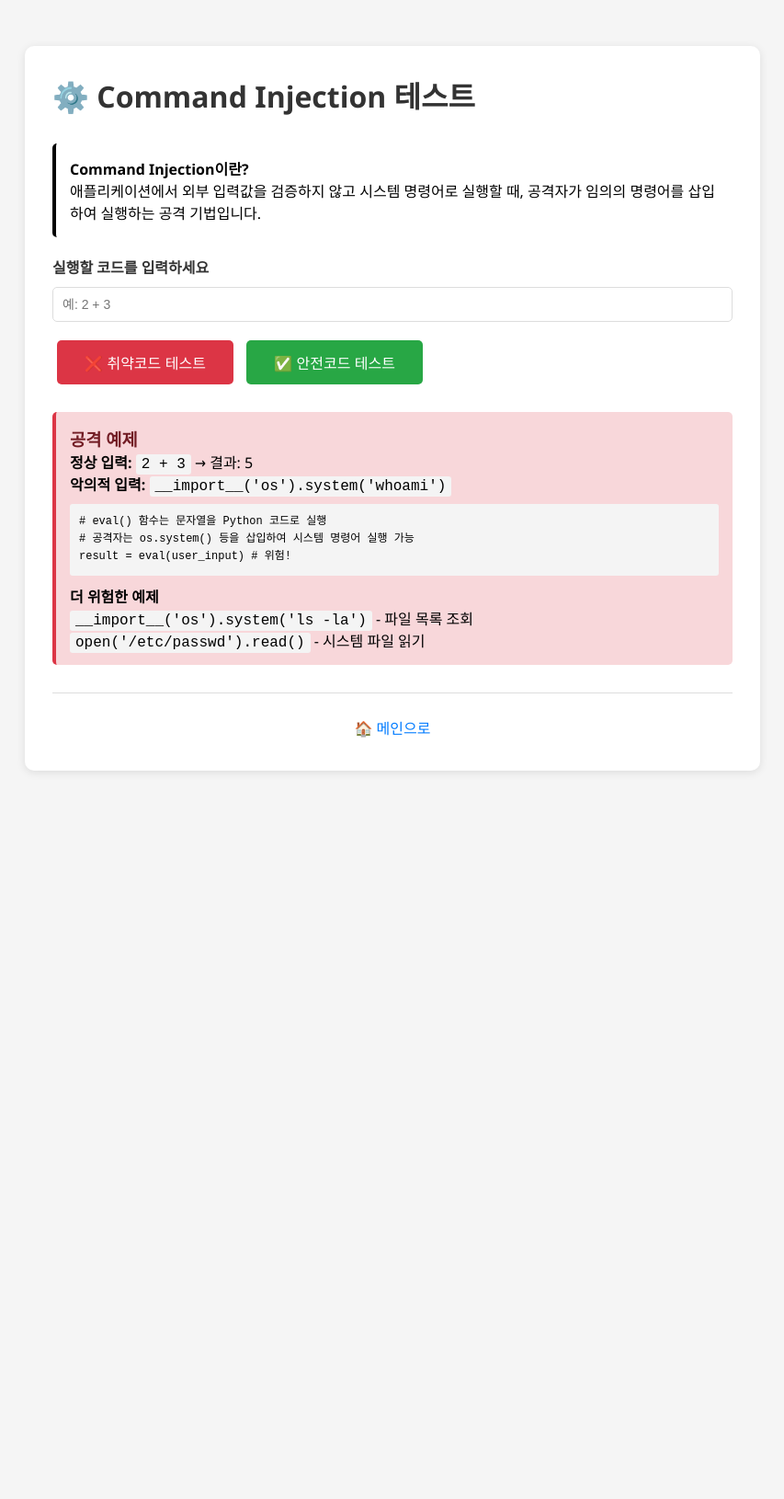
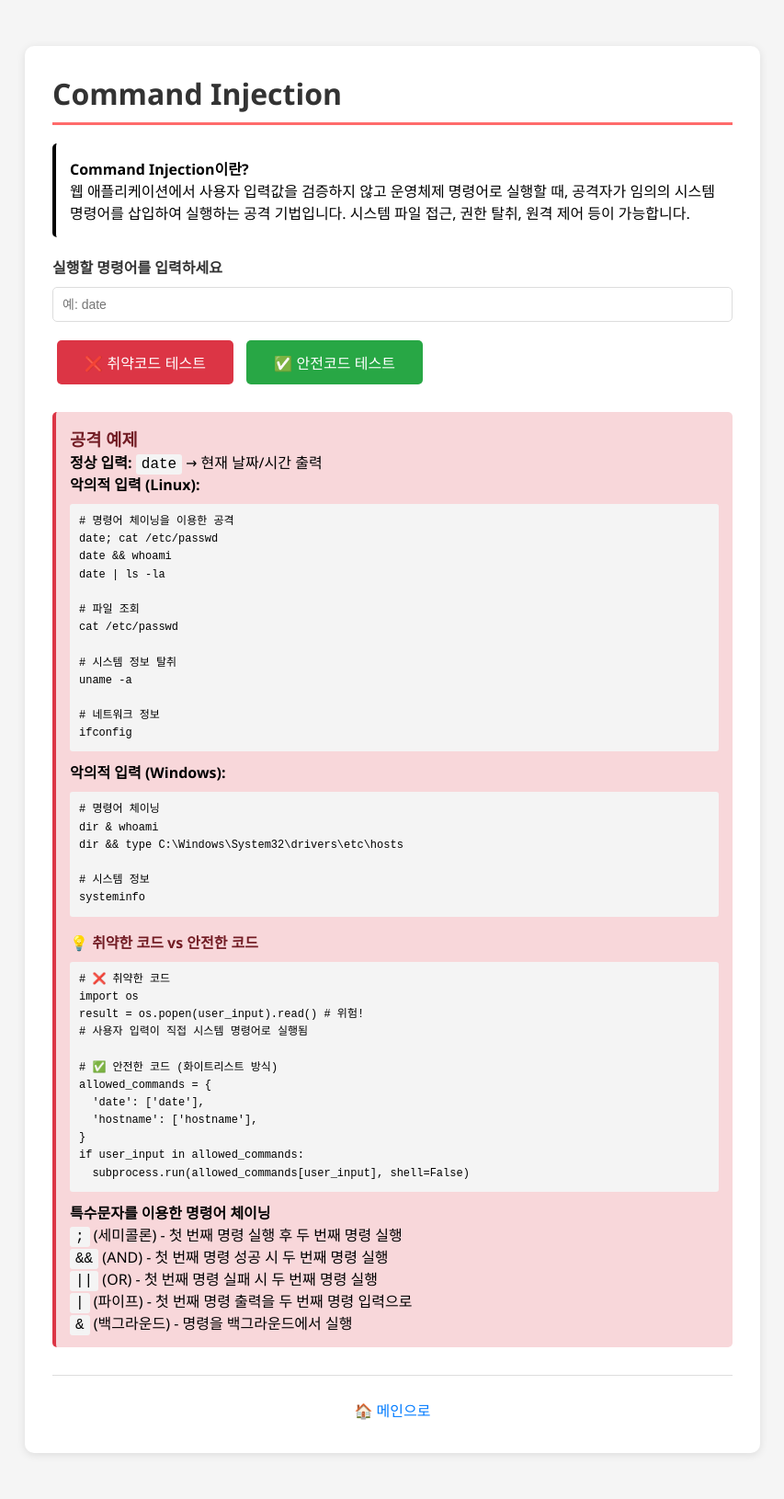
Before and after one commit to sveta-kim/secureCoding_united, a Django app: page /myapp/command-injection/ in a window 1280 px wide. Shown: the whole page at 92% size, without its empty margins (213-1066 px from the left). Before the commit the page ends 840 px from the top, so only its background shows below. Run offline with Django 5.2, Linux system fonts and the light colour scheme.

Commit message:
add code injection, file upload

```diff
--- a/myapp/static/css/test-pages.css
+++ b/myapp/static/css/test-pages.css
@@ -5,8 +5,8 @@
     border-bottom: 3px solid #f5576c;
 }
 
-/* Command Injection 페이지 */
-.command-injection h1 {
+/* Code Injection 페이지 */
+.code-injection h1 {
     border-bottom: 3px solid #00f2fe;
 }
 
@@ -90,3 +90,36 @@
     font-size: 18px;
     color: #333;
 }
+
+/* Command Injection 페이지 */
+.command-injection h1 {
+    border-bottom: 3px solid #FF6B6B;
+}
+
+/* File Upload 페이지 */
+.file-upload h1 {
+    border-bottom: 3px solid #A8E6CF;
+}
+
+.file-list {
+    margin: 30px 0;
+}
+
+.file-item {
+    background: #f8f9fa;
+    padding: 15px;
+    border-radius: 5px;
+    margin: 10px 0;
+    border-left: 3px solid #007bff;
+}
+
+.file-name {
+    font-weight: bold;
+    color: #333;
+    margin-bottom: 5px;
+}
+
+.file-info {
+    color: #666;
+    font-size: 14px;
+}
--- a/myapp/templates/command_injection.html
+++ b/myapp/templates/command_injection.html
@@ -6,24 +6,26 @@
   {% load static %}
   <link rel="stylesheet" href="{% static 'css/common.css' %}">
   <link rel="stylesheet" href="{% static 'css/test-pages.css' %}">
-  <title>Command Injection 테스트</title>
+  <title>Command Injection</title>
   <style>
     li { list-style-type: none; }
   </style>
 </head>
 <body>
-  <div class="container">
-    <h1>⚙️ Command Injection 테스트</h1>
+  <div class="container command-injection">
+    <h1>Command Injection</h1>
 
     <div class="description">
       <strong>Command Injection이란?</strong><br>
-      애플리케이션에서 외부 입력값을 검증하지 않고 시스템 명령어로 실행할 때, 공격자가 임의의 명령어를 삽입하여 실행하는 공격 기법입니다.
+      웹 애플리케이션에서 사용자 입력값을 검증하지 않고 운영체제 명령어로 실행할 때,
+      공격자가 임의의 시스템 명령어를 삽입하여 실행하는 공격 기법입니다.
+      시스템 파일 접근, 권한 탈취, 원격 제어 등이 가능합니다.
     </div>
 
     <form method="post">
       {% csrf_token %}
-      <label for="command"><strong>실행할 코드를 입력하세요</strong></label>
-      <input type="text" name="command" id="command" placeholder="예: 2 + 3">
+      <label for="command"><strong>실행할 명령어를 입력하세요</strong></label>
+      <input type="text" name="command" id="command" placeholder="예: date">
 
       <button type="submit" name="mode" value="vulnerable" class="vulnerable">
         ❌ 취약코드 테스트
@@ -35,17 +37,57 @@
 
     <div class="attack-example">
       <h3>공격 예제</h3>
-      <p><strong>정상 입력:</strong> <code>2 + 3</code> → 결과: 5</p>
-      <p><strong>악의적 입력:</strong> <code>__import__('os').system('whoami')</code></p>
+      <p><strong>정상 입력:</strong> <code>date</code> → 현재 날짜/시간 출력</p>
+      <p><strong>악의적 입력 (Linux):</strong></p>
       <div class="code">
-        # eval() 함수는 문자열을 Python 코드로 실행<br>
-        # 공격자는 os.system() 등을 삽입하여 시스템 명령어 실행 가능<br>
-        result = eval(user_input)  # 위험!
+        # 명령어 체이닝을 이용한 공격<br>
+        date; cat /etc/passwd<br>
+        date && whoami<br>
+        date | ls -la<br>
+        <br>
+        # 파일 조회<br>
+        cat /etc/passwd<br>
+        <br>
+        # 시스템 정보 탈취<br>
+        uname -a<br>
+        <br>
+        # 네트워크 정보<br>
+        ifconfig
       </div>
-      <p><strong>더 위험한 예제</strong></p>
+
+      <p><strong>악의적 입력 (Windows):</strong></p>
+      <div class="code">
+        # 명령어 체이닝<br>
+        dir & whoami<br>
+        dir && type C:\Windows\System32\drivers\etc\hosts<br>
+        <br>
+        # 시스템 정보<br>
+        systeminfo
+      </div>
+
+      <h4>💡 취약한 코드 vs 안전한 코드</h4>
+      <div class="code">
+        # ❌ 취약한 코드<br>
+        import os<br>
+        result = os.popen(user_input).read()  # 위험!<br>
+        # 사용자 입력이 직접 시스템 명령어로 실행됨<br>
+        <br>
+        # ✅ 안전한 코드 (화이트리스트 방식)<br>
+        allowed_commands = {<br>
+        &nbsp;&nbsp;'date': ['date'],<br>
+        &nbsp;&nbsp;'hostname': ['hostname'],<br>
+        }<br>
+        if user_input in allowed_commands:<br>
+        &nbsp;&nbsp;subprocess.run(allowed_commands[user_input], shell=False)
+      </div>
+
+      <p><strong>특수문자를 이용한 명령어 체이닝</strong></p>
       <ul>
-        <li><code>__import__('os').system('ls -la')</code> - 파일 목록 조회</li>
-        <li><code>open('/etc/passwd').read()</code> - 시스템 파일 읽기</li>
+        <li><code>;</code> (세미콜론) - 첫 번째 명령 실행 후 두 번째 명령 실행</li>
+        <li><code>&&</code> (AND) - 첫 번째 명령 성공 시 두 번째 명령 실행</li>
+        <li><code>||</code> (OR) - 첫 번째 명령 실패 시 두 번째 명령 실행</li>
+        <li><code>|</code> (파이프) - 첫 번째 명령 출력을 두 번째 명령 입력으로</li>
+        <li><code>&</code> (백그라운드) - 명령을 백그라운드에서 실행</li>
       </ul>
     </div>
 
--- a/myapp/templates/directory_traversal.html
+++ b/myapp/templates/directory_traversal.html
@@ -6,14 +6,14 @@
   {% load static %}
   <link rel="stylesheet" href="{% static 'css/common.css' %}">
   <link rel="stylesheet" href="{% static 'css/test-pages.css' %}">
-  <title>Directory Traversal 테스트</title>
+  <title>Directory Traversal</title>
   <style>
     li { list-style-type: none; }
   </style>
 </head>
 <body>
   <div class="container">
-    <h1>Directory Traversal 테스트</h1>
+    <h1>Directory Traversal</h1>
 
     <div class="description">
       <strong>Directory Traversal(경로 조작)이란?</strong><br>
--- a/myapp/templates/dom_xss.html
+++ b/myapp/templates/dom_xss.html
@@ -3,14 +3,14 @@
 <head>
   <meta charset="UTF-8">
   <meta name="viewport" content="width=device-width, initial-scale=1.0">
-  <title>DOM-based XSS 테스트</title>
+  <title>DOM-based XSS</title>
   {% load static %}
   <link rel="stylesheet" href="{% static 'css/common.css' %}">
   <link rel="stylesheet" href="{% static 'css/test-pages.css' %}">
 </head>
 <body>
   <div class="container">
-    <h1>DOM-based XSS 테스트</h1>
+    <h1>DOM-based XSS</h1>
 
     <div class="description">
       <strong>DOM-based XSS란?</strong><br>
--- a/myapp/templates/reflected_xss.html
+++ b/myapp/templates/reflected_xss.html
@@ -6,7 +6,7 @@
   {% load static %}
   <link rel="stylesheet" href="{% static 'css/common.css' %}">
   <link rel="stylesheet" href="{% static 'css/test-pages.css' %}">
-  <title>Reflected XSS 테스트</title>
+  <title>Reflected XSS</title>
   <style>
     .result-box {
       background: #f8f9fa;
@@ -44,7 +44,7 @@
 </head>
 <body>
   <div class="container">
-    <h1>Reflected XSS 테스트</h1>
+    <h1>Reflected XSS</h1>
 
     <div class="description">
       <strong>Reflected XSS란?</strong><br>
--- a/myapp/templates/sql_injection.html
+++ b/myapp/templates/sql_injection.html
@@ -3,14 +3,14 @@
 <head>
   <meta charset="UTF-8">
   <meta name="viewport" content="width=device-width, initial-scale=1.0">
-  <title>SQL Injection 테스트</title>
+  <title>SQL Injection</title>
   {% load static %}
   <link rel="stylesheet" href="{% static 'css/common.css' %}">
   <link rel="stylesheet" href="{% static 'css/test-pages.css' %}">
 </head>
 <body>
   <div class="container">
-    <h1>SQL Injection 테스트</h1>
+    <h1>SQL Injection</h1>
 
     <div class="description">
       <strong>SQL Injection이란?</strong><br>
--- a/myapp/templates/stored_xss.html
+++ b/myapp/templates/stored_xss.html
@@ -3,7 +3,7 @@
 <head>
   <meta charset="UTF-8">
   <meta name="viewport" content="width=device-width, initial-scale=1.0">
-  <title>Stored XSS 테스트</title>
+  <title>Stored XSS</title>
   {% load static %}
   <link rel="stylesheet" href="{% static 'css/common.css' %}">
   <link rel="stylesheet" href="{% static 'css/test-pages.css' %}">
@@ -13,7 +13,7 @@
 </head>
 <body>
   <div class="container">
-    <h1>Stored XSS 테스트</h1>
+    <h1>Stored XSS</h1>
 
     <div class="description">
       <strong>Stored XSS란?</strong><br>
--- a/myapp/urls.py
+++ b/myapp/urls.py
@@ -11,9 +11,11 @@ urlpatterns = [
 
     # 보안 취약점 테스트 페이지들
     path('sql-injection/', views.sql_injection, name='sql_injection'),
-    path('command-injection/', views.command_injection, name='command_injection'),
+    path('code-injection/', views.code_injection, name='code_injection'),
     path('directory-traversal/', views.directory_traversal, name='directory_traversal'),
     path('reflected-xss/', views.reflected_xss, name='reflected_xss'),
     path('stored-xss/', views.stored_xss, name='stored_xss'),
     path('dom-xss/', views.dom_xss, name='dom_xss'),
+    path('command-injection/', views.command_injection, name='command_injection'),
+    path('file-upload/', views.file_upload, name='file_upload'),
 ]
--- a/myapp/views.py
+++ b/myapp/views.py
@@ -15,7 +15,6 @@ def main(request):
 
 # 기존 index (하위 호환성)
 def index(request):
-    # 기존 index.html이 있었다면 그대로 사용
     return render(request, 'index.html')
 
 
@@ -49,13 +48,12 @@ def sql_injection(request):
                             'results': [f"ID: {r[0]}, UserID: {r[1]}, Password: {r[2]}" for r in results],
                         }
                     except Exception as e:
-                        # SQL 오류 처리
                         context = {
                             'mode': mode,
                             'executed_sql': sql_query,
                             'results': [],
                             'message': f'SQL 실행 오류가 발생했습니다. 입력값을 확인해주세요.',
-                            'error_detail': str(e) if mode == 'vulnerable' else None  # 취약 모드에서만 상세 오류 표시
+                            'error_detail': str(e) if mode == 'vulnerable' else None
                         }
                 else:
                     # ✅ 안전한 코드 - Parameterized Query 사용
@@ -71,7 +69,6 @@ def sql_injection(request):
                             'results': [f"ID: {r[0]}, UserID: {r[1]}, Password: {r[2]}" for r in results],
                         }
                     except Exception as e:
-                        # SQL 오류 처리
                         context = {
                             'mode': mode,
                             'executed_sql': sql_query,
@@ -87,8 +84,8 @@ def sql_injection(request):
     return render(request, 'sql_injection.html', {'form': form})
 
 
-# 2. Command Injection
-def command_injection(request):
+# 2. Code Injection
+def code_injection(request):
     if request.method == 'POST':
         command = request.POST.get('command', '').strip()
         mode = request.POST.get('mode', 'safe')
@@ -127,7 +124,6 @@ def command_injection(request):
                 error_detail = str(e)
         else:
             # ✅ 안전한 코드 - 입력값 검증
-            # 허용된 문자만 체크 (숫자, 연산자, 공백, 괄호)
             if not all(c in '0123456789+-*/(). ' for c in command):
                 executed_sql = "입력 검증 실패"
                 results = []
@@ -135,7 +131,6 @@ def command_injection(request):
                 error_detail = f"허용되지 않은 문자가 포함됨: {command}"
             else:
                 try:
-                    # 안전한 수식만 허용 (__builtins__ 제거)
                     result = eval(command, {"__builtins__": {}}, {})
                     executed_sql = f"eval('{command}') with restricted builtins"
                     results = [f"결과: {result}"]
@@ -161,7 +156,7 @@ def command_injection(request):
         }
         return render(request, 'success.html', context)
 
-    return render(request, 'command_injection.html')
+    return render(request, 'code_injection.html')
 
 
 # 3. Directory Traversal
@@ -179,10 +174,8 @@ def directory_traversal(request):
             }
             return render(request, 'success.html', context)
 
-        # 테스트용 디렉토리 (실제로는 안전한 위치에 있어야 함)
         base_dir = '/tmp/uploads/'
 
-        # 테스트 파일 생성
         try:
             os.makedirs(base_dir, exist_ok=True)
             test_file_path = os.path.join(base_dir, 'test.txt')
@@ -206,7 +199,7 @@ def directory_traversal(request):
             try:
                 with open(file_path, 'r', encoding='utf-8') as f:
                     content = f.read()
-                results = [f"파일 내용:\n{content[:500]}"]  # 처음 500자만
+                results = [f"파일 내용:\n{content[:500]}"]
                 message = None
                 error_detail = None
             except FileNotFoundError:
@@ -227,14 +220,12 @@ def directory_traversal(request):
                 error_detail = str(e)
         else:
             # ✅ 안전한 코드 - 경로 검증
-            # 파일명에 .. 이나 / 가 있으면 거부
             if '..' in filename or '/' in filename or '\\' in filename:
                 executed_sql = "입력 검증 실패"
                 results = []
                 message = "잘못된 파일명입니다. 경로 조작 문자(.., /, \\)가 포함되어 있습니다."
                 error_detail = f"차단된 문자 포함: {filename}"
             else:
-                # realpath로 실제 경로 확인
                 file_path = os.path.join(base_dir, filename)
                 real_path = os.path.realpath(file_path)
                 real_base = os.path.realpath(base_dir)
@@ -249,7 +240,7 @@ def directory_traversal(request):
                     try:
                         with open(real_path, 'r', encoding='utf-8') as f:
                             content = f.read()
-                        results = [f"파일 내용:\n{content[:500]}"]  # 처음 500자만
+                        results = [f"파일 내용:\n{content[:500]}"]
                         message = None
                         error_detail = None
                     except FileNotFoundError:
@@ -278,7 +269,6 @@ def reflected_xss(request):
     name = request.GET.get('name', '')
     mode = request.GET.get('mode', '')
 
-    # views.py에서는 이스케이프 하지 않고 템플릿에 맡김
     context = {
         'name': name,
         'mode': mode,
@@ -287,15 +277,12 @@ def reflected_xss(request):
 
 
 # 5. Stored XSS
-# 간단한 메모리 저장소 (실제로는 DB 사용)
 stored_comments = []
-
 
 def stored_xss(request):
     global stored_comments
 
     if request.method == 'POST':
-        # 모두 삭제
         if request.POST.get('clear'):
             stored_comments = []
             return redirect('stored_xss')
@@ -318,7 +305,234 @@ def stored_xss(request):
     }
     return render(request, 'stored_xss.html', context)
 
+
 # 6. DOM-based XSS
 def dom_xss(request):
-    # DOM XSS는 클라이언트 측에서 처리되므로 서버는 단순히 템플릿만 반환
     return render(request, 'dom_xss.html')
+
+
+# 7. Command Injection (OS Command Injection)
+def command_injection(request):
+    if request.method == 'POST':
+        command = request.POST.get('command', '').strip()
+        mode = request.POST.get('mode', 'safe')
+
+        if not command:
+            context = {
+                'mode': mode,
+                'executed_sql': '입력 없음',
+                'results': [],
+                'message': '실행할 명령어를 입력해주세요.'
+            }
+            return render(request, 'success.html', context)
+
+        if mode == 'vulnerable':
+            # ❌ 취약한 코드 - os.popen() 직접 사용
+            try:
+                import os
+                result = os.popen(command).read()
+                executed_sql = f"os.popen('{command}')"
+                results = [f"결과:\n{result}"] if result else ["명령 실행 완료 (출력 없음)"]
+                message = None
+                error_detail = None
+            except Exception as e:
+                executed_sql = f"os.popen('{command}')"
+                results = []
+                message = f"명령 실행 중 오류가 발생했습니다: {type(e).__name__}"
+                error_detail = str(e)
+        else:
+            # ✅ 안전한 코드 - 화이트리스트 방식
+            allowed_commands = {
+                'date': ['date'],
+                'hostname': ['hostname'],
+                'whoami': ['whoami'],
+                'pwd': ['pwd'],
+            }
+
+            if command not in allowed_commands:
+                executed_sql = "화이트리스트 검증 실패"
+                results = []
+                message = f"허용되지 않은 명령어입니다. 사용 가능한 명령어: {', '.join(allowed_commands.keys())}"
+                error_detail = f"차단된 명령어: {command}"
+            else:
+                try:
+                    import subprocess
+                    result = subprocess.run(
+                        allowed_commands[command],
+                        capture_output=True,
+                        text=True,
+                        timeout=5,
+                        shell=False
+                    )
+                    executed_sql = f"subprocess.run({allowed_commands[command]}, shell=False)"
+                    output = result.stdout if result.stdout else result.stderr
+                    results = [f"결과:\n{output}"] if output else ["명령 실행 완료 (출력 없음)"]
+                    message = None
+                    error_detail = None
+                except subprocess.TimeoutExpired:
+                    executed_sql = f"subprocess.run({allowed_commands[command]})"
+                    results = []
+                    message = "명령 실행 시간이 초과되었습니다."
+                    error_detail = "TimeoutExpired: 5초 초과"
+                except Exception as e:
+                    executed_sql = f"subprocess.run({allowed_commands[command]})"
+                    results = []
+                    message = f"명령 실행 중 오류가 발생했습니다: {type(e).__name__}"
+                    error_detail = str(e)
+
+        context = {
+            'mode': mode,
+            'executed_sql': executed_sql,
+            'results': results,
+            'message': message,
+            'error_detail': error_detail if mode == 'vulnerable' else None
+        }
+        return render(request, 'success.html', context)
+
+    return render(request, 'command_injection.html')
+
+
+# 8. 위험한 파일 업로드
+import os
+import mimetypes
+from django.core.files.storage import FileSystemStorage
+from django.conf import settings
+
+uploaded_files = []
+
+def file_upload(request):
+    global uploaded_files
+
+    if request.method == 'POST':
+        if request.POST.get('clear'):
+            for file_info in uploaded_files:
+                file_path = file_info.get('path')
+                if file_path and os.path.exists(file_path):
+                    try:
+                        os.remove(file_path)
+                    except:
+                        pass
+            uploaded_files = []
+            return redirect('file_upload')
+
+        uploaded_file = request.FILES.get('upload_file')
+        mode = request.POST.get('mode', 'safe')
+
+        if not uploaded_file:
+            context = {
+                'mode': mode,
+                'executed_sql': '파일 없음',
+                'results': [],
+                'message': '업로드할 파일을 선택해주세요.'
+            }
+            return render(request, 'success.html', context)
+
+        if mode == 'vulnerable':
+            # ❌ 취약한 코드 - 파일 검증 없이 업로드
+            try:
+                upload_dir = os.path.join(settings.BASE_DIR, 'uploads')
+                os.makedirs(upload_dir, exist_ok=True)
+
+                fs = FileSystemStorage(location=upload_dir)
+                filename = fs.save(uploaded_file.name, uploaded_file)
+                file_path = fs.path(filename)
+
+                uploaded_files.append({
+                    'name': uploaded_file.name,
+                    'size': uploaded_file.size,
+                    'path': file_path,
+                    'is_safe': False
+                })
+
+                executed_sql = f"파일 저장: {upload_dir}/{uploaded_file.name}"
+                results = [
+                    f"파일명: {uploaded_file.name}",
+                    f"크기: {uploaded_file.size} bytes",
+                    f"저장 경로: {file_path}"
+                ]
+                message = "파일이 업로드되었습니다."
+                error_detail = None
+            except Exception as e:
+                executed_sql = "파일 업로드 실패"
+                results = []
+                message = f"파일 업로드 중 오류가 발생했습니다: {type(e).__name__}"
+                error_detail = str(e)
+        else:
+            # ✅ 안전한 코드 - 파일 검증 후 업로드
+            max_size = 5 * 1024 * 1024
+            if uploaded_file.size > max_size:
+                executed_sql = "파일 크기 검증 실패"
+                results = []
+                message = f"파일 크기가 너무 큽니다. 최대 5MB까지 허용됩니다. (현재: {uploaded_file.size / 1024 / 1024:.2f}MB)"
+                error_detail = f"파일 크기: {uploaded_file.size} bytes"
+            else:
+                allowed_extensions = ['.jpg', '.jpeg', '.png', '.gif', '.pdf', '.txt']
+                file_ext = os.path.splitext(uploaded_file.name)[1].lower()
+
+                if file_ext not in allowed_extensions:
+                    executed_sql = "파일 확장자 검증 실패"
+                    results = []
+                    message = f"허용되지 않은 파일 형식입니다. 허용된 확장자: {', '.join(allowed_extensions)}"
+                    error_detail = f"업로드 시도한 확장자: {file_ext}"
+                else:
+                    allowed_mimes = [
+                        'image/jpeg', 'image/png', 'image/gif',
+                        'application/pdf', 'text/plain'
+                    ]
+                    mime_type = uploaded_file.content_type
+
+                    if mime_type not in allowed_mimes:
+                        executed_sql = "MIME 타입 검증 실패"
+                        results = []
+                        message = f"허용되지 않은 파일 타입입니다. (MIME: {mime_type})"
+                        error_detail = f"탐지된 MIME 타입: {mime_type}"
+                    else:
+                        try:
+                            upload_dir = os.path.join(settings.BASE_DIR, 'uploads')
+                            os.makedirs(upload_dir, exist_ok=True)
+
+                            import uuid
+                            safe_filename = f"{uuid.uuid4()}{file_ext}"
+
+                            fs = FileSystemStorage(location=upload_dir)
+                            filename = fs.save(safe_filename, uploaded_file)
+                            file_path = fs.path(filename)
+
+                            uploaded_files.append({
+                                'name': uploaded_file.name,
+                                'saved_name': safe_filename,
+                                'size': uploaded_file.size,
+                                'mime': mime_type,
+                                'path': file_path,
+                                'is_safe': True
+                            })
+
+                            executed_sql = f"파일 저장 (검증 완료): {upload_dir}/{safe_filename}"
+                            results = [
+                                f"원본 파일명: {uploaded_file.name}",
+                                f"저장 파일명: {safe_filename}",
+                                f"크기: {uploaded_file.size} bytes",
+                                f"MIME 타입: {mime_type}",
+                                f"저장 경로: {file_path}"
+                            ]
+                            message = "파일이 안전하게 업로드되었습니다."
+                            error_detail = None
+                        except Exception as e:
+                            executed_sql = "파일 업로드 실패"
+                            results = []
+                            message = f"파일 업로드 중 오류가 발생했습니다: {type(e).__name__}"
+                            error_detail = str(e)
+
+        context = {
+            'mode': mode,
+            'executed_sql': executed_sql,
+            'results': results,
+            'message': message,
+            'error_detail': error_detail if mode == 'vulnerable' else None
+        }
+        return render(request, 'success.html', context)
+
+    context = {
+        'uploaded_files': uploaded_files,
+    }
+    return render(request, 'file_upload.html', context)
```
Also changed, not shown: myapp/static/css/index.css (+14 -2 lines), myapp/templates/code_injection.html (added, +73 -0 lines), myapp/templates/file_upload.html (added, +158 -0 lines), myapp/templates/index.html (+15 -3 lines), myproject/settings.py (+9 -0 lines).
